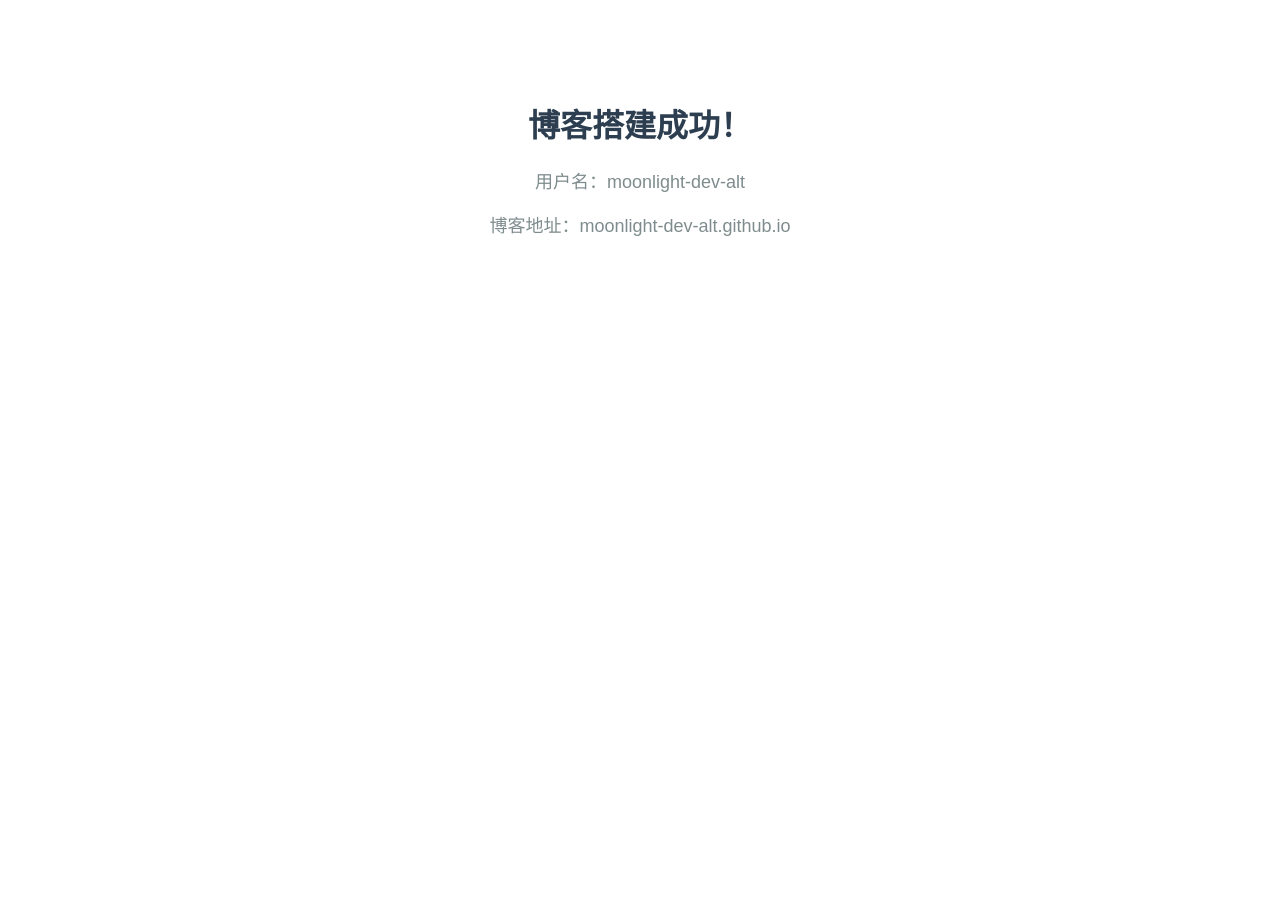
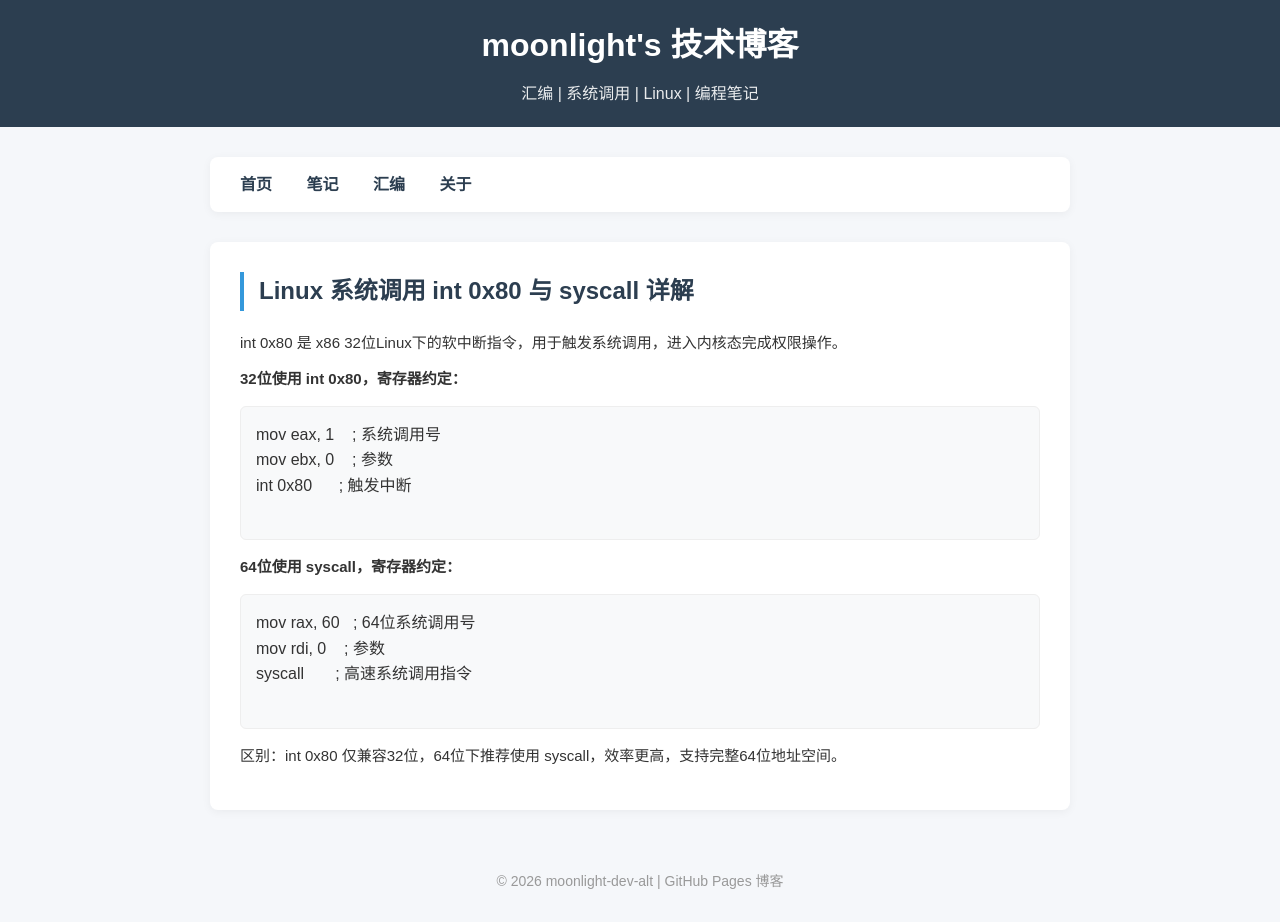
Before and after one commit to moonlight-dev-alt/moonlight-dev-alt.github.io, a plain HTML site: page index.html in a window 1280 px wide. Before the commit the page ends 800 px from the top, so only its background shows below. Drawn offline with Linux system fonts and the light colour scheme.

Commit message:
Update index.html

```diff
--- a/index.html
+++ b/index.html
@@ -2,16 +2,126 @@
 <html lang="zh-CN">
 <head>
     <meta charset="UTF-8">
-    <title>我的GitHub博客</title>
+    <meta name="viewport" content="width=device-width, initial-scale=1.0">
+    <title>我的技术博客 - moonlight-dev-alt</title>
     <style>
-        body { text-align: center; margin-top: 100px; font-family: Arial; }
-        h1 { color: #2c3e50; }
-        p { color: #7f8c8d; font-size: 18px; }
+        * {
+            margin: 0;
+            padding: 0;
+            box-sizing: border-box;
+            font-family: "Microsoft YaHei", sans-serif;
+        }
+        body {
+            background-color: #f5f7fa;
+            color: #333;
+            line-height: 1.6;
+        }
+        header {
+            background-color: #2c3e50;
+            color: white;
+            padding: 20px 0;
+            text-align: center;
+            margin-bottom: 30px;
+        }
+        .container {
+            max-width: 900px;
+            margin: 0 auto;
+            padding: 0 20px;
+        }
+        .blog-title {
+            font-size: 32px;
+            margin-bottom: 10px;
+        }
+        .blog-desc {
+            font-size: 16px;
+            opacity: 0.9;
+        }
+        nav {
+            background: white;
+            padding: 15px;
+            border-radius: 8px;
+            box-shadow: 0 2px 10px rgba(0,0,0,0.05);
+            margin-bottom: 30px;
+        }
+        nav a {
+            color: #2c3e50;
+            text-decoration: none;
+            margin: 0 15px;
+            font-weight: bold;
+        }
+        nav a:hover {
+            color: #3498db;
+        }
+        .article {
+            background: white;
+            padding: 30px;
+            border-radius: 8px;
+            box-shadow: 0 2px 10px rgba(0,0,0,0.05);
+            margin-bottom: 30px;
+        }
+        .article h2 {
+            color: #2c3e50;
+            margin-bottom: 20px;
+            border-left: 4px solid #3498db;
+            padding-left: 15px;
+        }
+        .article pre {
+            background: #f8f9fa;
+            padding: 15px;
+            border-radius: 6px;
+            overflow-x: auto;
+            margin: 15px 0;
+            border: 1px solid #eee;
+        }
+        .article p {
+            margin: 12px 0;
+            font-size: 15px;
+        }
+        footer {
+            text-align: center;
+            padding: 30px;
+            color: #999;
+            font-size: 14px;
+        }
     </style>
 </head>
 <body>
-    <h1>博客搭建成功！</h1>
-    <p>用户名：moonlight-dev-alt</p>
-    <p>博客地址：moonlight-dev-alt.github.io</p>
+    <header>
+        <div class="container">
+            <h1 class="blog-title">moonlight's 技术博客</h1>
+            <p class="blog-desc">汇编 | 系统调用 | Linux | 编程笔记</p>
+        </div>
+    </header>
+
+    <div class="container">
+        <nav>
+            <a href="#">首页</a>
+            <a href="#">笔记</a>
+            <a href="#">汇编</a>
+            <a href="#">关于</a>
+        </nav>
+
+        <div class="article">
+            <h2>Linux 系统调用 int 0x80 与 syscall 详解</h2>
+            <p>int 0x80 是 x86 32位Linux下的软中断指令，用于触发系统调用，进入内核态完成权限操作。</p>
+            <p><strong>32位使用 int 0x80，寄存器约定：</strong></p>
+            <pre>
+mov eax, 1    ; 系统调用号
+mov ebx, 0    ; 参数
+int 0x80      ; 触发中断
+            </pre>
+            <p><strong>64位使用 syscall，寄存器约定：</strong></p>
+            <pre>
+mov rax, 60   ; 64位系统调用号
+mov rdi, 0    ; 参数
+syscall       ; 高速系统调用指令
+            </pre>
+            <p>区别：int 0x80 仅兼容32位，64位下推荐使用 syscall，效率更高，支持完整64位地址空间。</p>
+        </div>
+    </div>
+
+    <footer>
+        © 2026 moonlight-dev-alt | GitHub Pages 博客
+    </footer>
 </body>
 </html>
```
